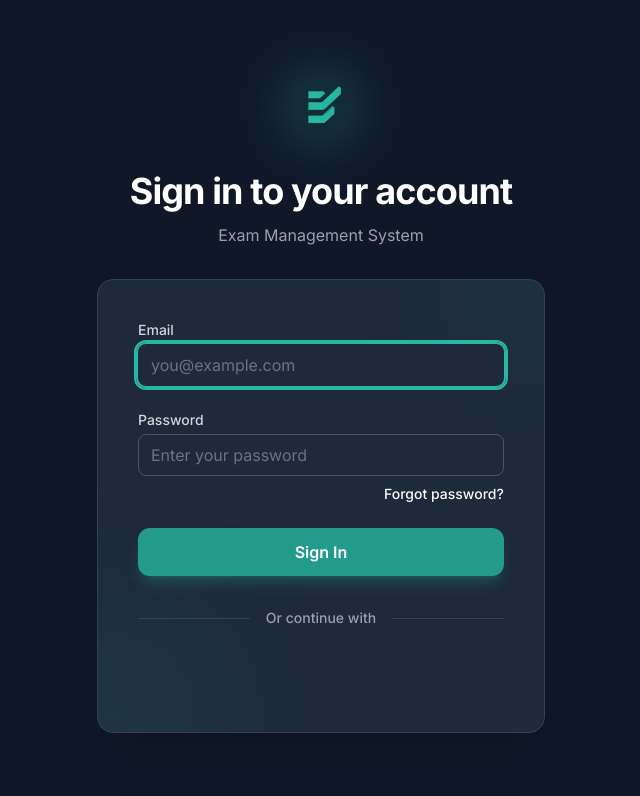
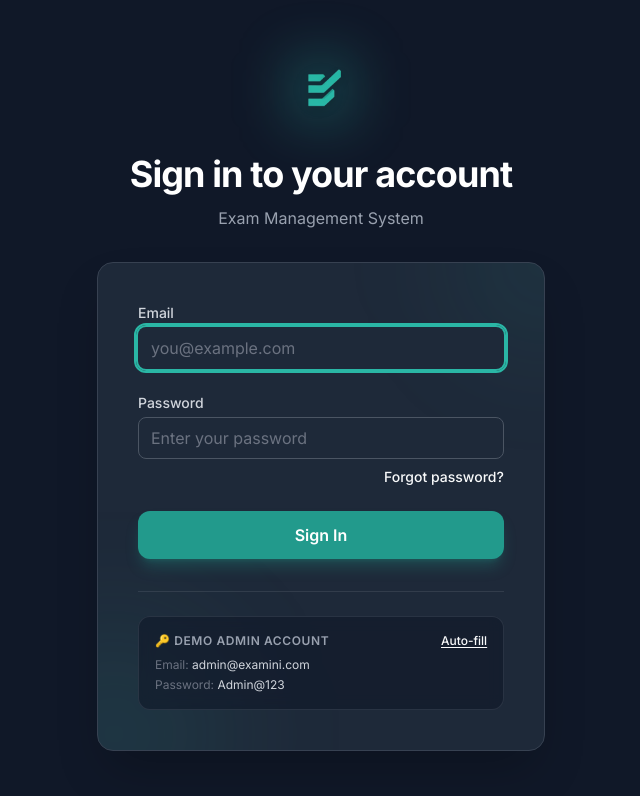
Before and after one commit to UsmanSaeed787/examini-frontend, a Next.js app: page /login in a window 1280 px wide. Shown: the top 796 px of the page, without its empty margins (319-959 px from the left). Built offline with nearby package versions, Linux system fonts and the light colour scheme; no server answers.

Commit message:
Hide Google sign in add demo admin login card and update README

```diff
--- a/app/components/forms/login-form.tsx
+++ b/app/components/forms/login-form.tsx
@@ -5,34 +5,38 @@ import { useRouter } from "next/navigation";
 import { useForm } from "react-hook-form";
 import { zodResolver } from "@hookform/resolvers/zod";
 import { z } from "zod";
-import { GoogleLogin } from "@react-oauth/google";
 import { Button } from "@/components/ui/button";
 import { Input } from "@/components/ui/input";
 import { useAuthStore } from "@/store/auth-store";
-import { GOOGLE_CLIENT_ID } from "@/lib/constants";
 import { toast } from "react-hot-toast";
 import Link from "next/link";
 
 const loginSchema = z.object({
   email: z.string().email("Invalid email address"),
-  password: z.string().min(8, "Password must be at least 8 characters"),
+  password: z.string().min(6, "Password must be at least 6 characters"),
 });
 
 type LoginFormData = z.infer<typeof loginSchema>;
 
 export const LoginForm: React.FC = () => {
   const router = useRouter();
-  const { login, loginWithGoogle, isLoading, error, clearError } =
-    useAuthStore();
+  const { login, isLoading, error, clearError } = useAuthStore();
   const [isSubmitting, setIsSubmitting] = useState(false);
 
   const {
     register,
     handleSubmit,
+    setValue,
     formState: { errors },
   } = useForm<LoginFormData>({
     resolver: zodResolver(loginSchema),
   });
+
+  const handleQuickFillAdmin = () => {
+    setValue("email", "admin@examini.com");
+    setValue("password", "Admin@123");
+    toast.success("Admin credentials auto-filled!");
+  };
 
   const onSubmit = async (data: LoginFormData) => {
     setIsSubmitting(true);
@@ -42,57 +46,16 @@ export const LoginForm: React.FC = () => {
       await login(data.email, data.password);
       toast.success("Login successful!");
 
-      // Redirect based on user role
       const userStr =
         typeof window !== "undefined" ? localStorage.getItem("user") : null;
       if (userStr) {
-        const user = JSON.parse(userStr);
-        if (user.role === "admin") {
-          router.push("/dashboard");
-        } else if (user.role === "teacher") {
-          router.push("/dashboard");
-        } else if (user.role === "student") {
-          router.push("/dashboard");
-        }
+        router.push("/dashboard");
       }
     } catch (err: any) {
       toast.error(err.response?.data?.error?.message || "Login failed");
     } finally {
       setIsSubmitting(false);
     }
-  };
-
-  const handleGoogleSuccess = async (credentialResponse: any) => {
-    if (!credentialResponse.credential) {
-      toast.error("Failed to get Google credentials");
-      return;
-    }
-
-    try {
-      clearError();
-      await loginWithGoogle(credentialResponse.credential);
-      toast.success("Login successful!");
-
-      // Redirect based on user role
-      const userStr =
-        typeof window !== "undefined" ? localStorage.getItem("user") : null;
-      if (userStr) {
-        const user = JSON.parse(userStr);
-        if (user.role === "admin") {
-          router.push("/dashboard");
-        } else if (user.role === "teacher") {
-          router.push("/dashboard");
-        } else if (user.role === "student") {
-          router.push("/dashboard");
-        }
-      }
-    } catch (err: any) {
-      toast.error(err.response?.data?.error?.message || "Google login failed");
-    }
-  };
-
-  const handleGoogleError = () => {
-    toast.error("Google login failed. Please try again.");
   };
 
   return (
@@ -171,36 +134,27 @@ export const LoginForm: React.FC = () => {
           </Button>
         </form>
 
-        {GOOGLE_CLIENT_ID && (
-          <div className="mt-8">
-            <div className="relative">
-              <div className="absolute inset-0 flex items-center">
-                <div className="w-full border-t border-gray-700" />
-              </div>
-              <div className="relative flex justify-center">
-                <span className="px-4 text-sm font-medium text-gray-400 bg-gray-800">
-                  Or continue with
-                </span>
-              </div>
+        {/* Demo Admin Credentials Box */}
+        <div className="mt-8 pt-6 border-t border-gray-700/80">
+          <div className="rounded-xl border border-gray-700/60 bg-gray-900/60 p-4 backdrop-blur-sm">
+            <div className="flex items-center justify-between mb-2">
+              <span className="text-xs font-semibold uppercase tracking-wider text-gray-400">
+                🔑 Demo Admin Account
+              </span>
+              <button
+                type="button"
+                onClick={handleQuickFillAdmin}
+                className="text-xs font-medium text-primary-400 hover:text-primary-300 underline underline-offset-2 transition-colors"
+              >
+                Auto-fill
+              </button>
             </div>
-
-            <div className="mt-6 w-full">
-              <div className="flex justify-center">
-                <div className="w-full" style={{ maxWidth: "100%" }}>
-                  <GoogleLogin
-                    onSuccess={handleGoogleSuccess}
-                    onError={handleGoogleError}
-                    useOneTap={false}
-                    shape="rectangular"
-                    theme="outline"
-                    size="large"
-                    text="signin_with"
-                  />
-                </div>
-              </div>
+            <div className="space-y-1 text-xs text-gray-300 font-mono">
+              <p><span className="text-gray-500">Email:</span> admin@examini.com</p>
+              <p><span className="text-gray-500">Password:</span> Admin@123</p>
             </div>
           </div>
-        )}
+        </div>
       </div>
     </div>
   );
```
Also changed, not shown: 1 other file (tests, documents, lock files or other folders).
